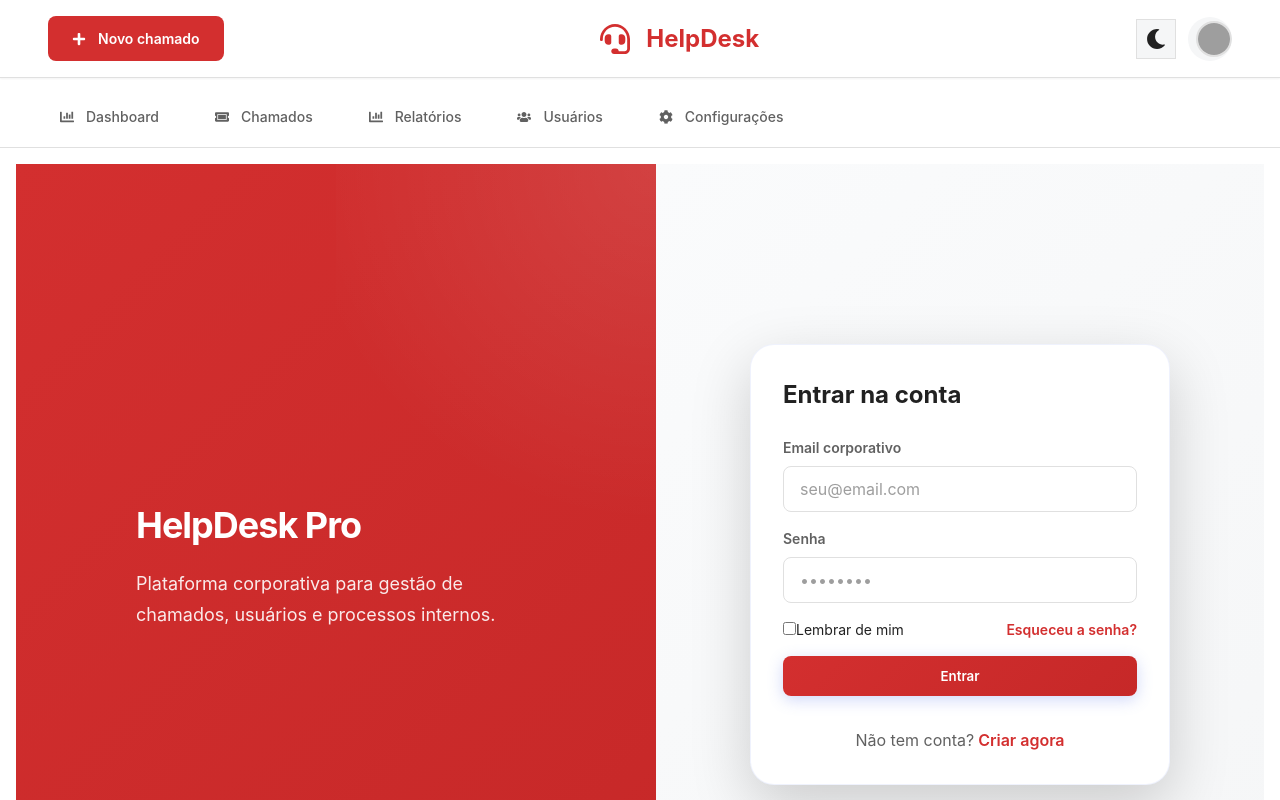
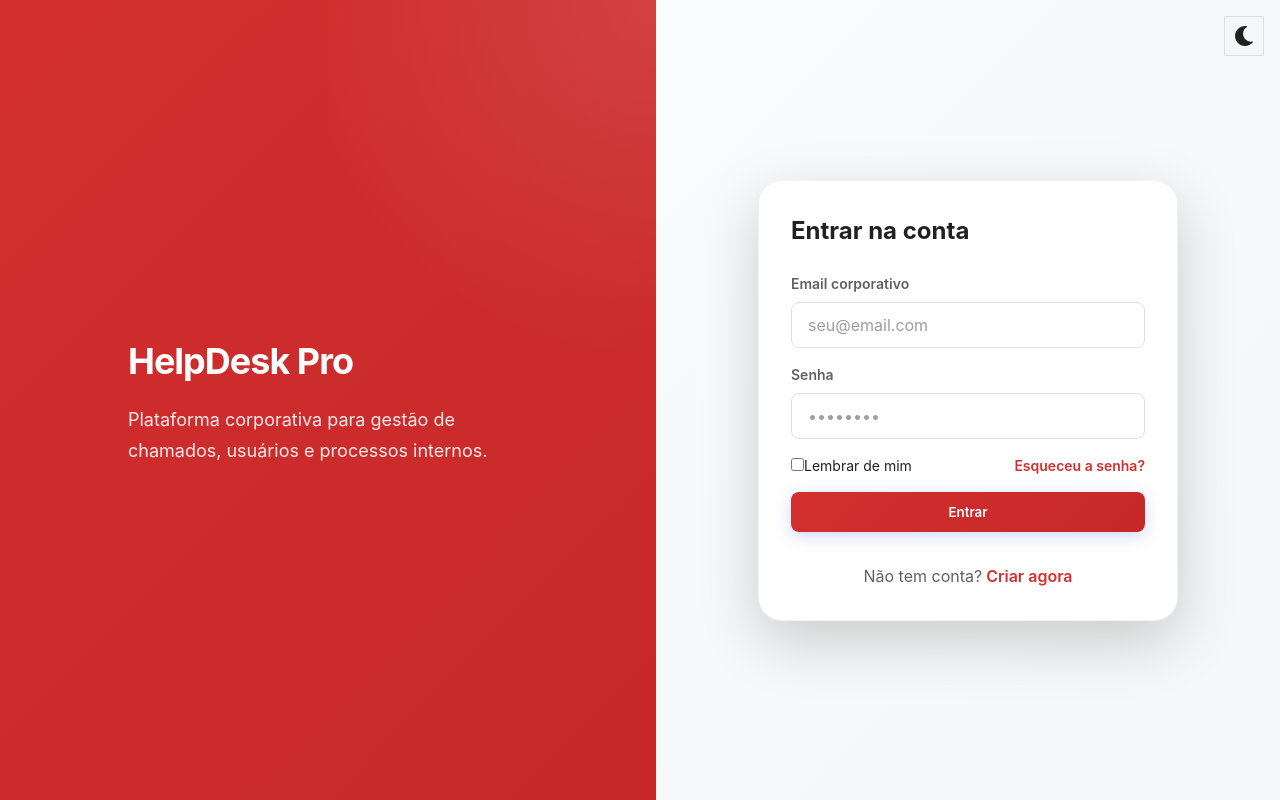
Before and after one commit to diegoflausino45/HelpDesk, a React (Vite) app: page /auth in a window 1280 px wide. Shown: the top 800 px of the page. Built offline with nearby package versions, Linux system fonts and the light colour scheme; grey boxes are pictures that could not be loaded.

Commit message:
Commit de Adicionar componente de alternância de tema e ajusta estilos de layout do auth

```diff
--- a/src/containers/auths/auth.jsx
+++ b/src/containers/auths/auth.jsx
@@ -1,5 +1,6 @@
 import { useState } from "react"
 import styles from "./auth.module.css"
+import ThemeToggle from "../../components/themeToggle/themeToggle"
 
  function Auth() {
   const [isLogin, setIsLogin] = useState(true)
@@ -11,6 +12,10 @@ import styles from "./auth.module.css"
 
   return (
     <div className={styles.container}>
+      <div className={styles.themeToggleWrapper}>
+        <ThemeToggle />
+      </div>
+
       {/* LADO ESQUERDO - Branding */}
       <div className={styles.left}>
         <div className={styles.brandContent}>
--- a/src/containers/auths/auth.module.css
+++ b/src/containers/auths/auth.module.css
@@ -1,7 +1,17 @@
 .container {
   display: flex;
-  min-height: 100vh;
+  height: 100vh;
+  width: 100%;
   font-family: var(--font-family);
+  overflow: hidden;
+  position: relative;
+}
+
+.themeToggleWrapper {
+  position: fixed;
+  top: var(--space-lg);
+  right: var(--space-lg);
+  z-index: 1000;
 }
 
 /* LADO ESQUERDO */
@@ -16,6 +26,7 @@
   padding: var(--space-3xl);
   position: relative;
   overflow: hidden;
+  height: 100%;
 }
 
 .left::before {
@@ -57,6 +68,8 @@
   justify-content: center;
   background: linear-gradient(135deg, var(--color-bg-light) 0%, var(--color-bg-secondary) 100%);
   padding: var(--space-2xl);
+  height: 100%;
+  overflow-y: auto;
 }
 
 .card {
--- a/src/routes/routes.jsx
+++ b/src/routes/routes.jsx
@@ -1,6 +1,6 @@
 import styles from "./routes.module.css"
 //Importação do react-router-dom
-import { BrowserRouter, Routes, Route } from "react-router-dom"
+import { BrowserRouter, Routes, Route, useLocation } from "react-router-dom"
 
 //Importações de Páginas
 import DashBoard from "../containers/dashboard/dashboard"
@@ -15,27 +15,38 @@ import NotFound from "../containers/notFound/notFound"
 import Header from "../components/header/header"
 import ScrollToTop from "../components/scrollToTop/scrolltoTop"
 
-//Definição de Rotas
-function RouterApp(){
-    return(
-        <BrowserRouter>
-        <ScrollToTop/>
-            <Header/>
-                <div className={styles.content}>
-                    <Routes>
-                        <Route path="/" element={<DashBoard/>} />
-                        <Route path="/chamados" element={<Chamados/>}/>
-                        <Route path="/relatorios" element={<Relatorios/>}/>
-                        <Route path="/usuarios" element={<Usuarios/>}/>
-                        <Route path="/configuracoes" element={<Configuracoes/>}/>
-                        <Route path="/perfil" element={<Perfil/>}/>
-                        <Route path="/auth" element={<Auth/>}/>
-                        <Route path="*" element={<NotFound/>}/>
-                    </Routes>
-                </div>
-        </BrowserRouter>
-    )
+//Componente interno para lógica de renderização
+function RouterContent() {
+  const location = useLocation()
+  const isAuthPage = location.pathname === "/auth"
+
+  return (
+    <>
+      <ScrollToTop />
+      {!isAuthPage && <Header />}
+      <div className={`${styles.content} ${isAuthPage ? styles.authContent : ""}`}>
+        <Routes>
+          <Route path="/" element={<DashBoard />} />
+          <Route path="/chamados" element={<Chamados />} />
+          <Route path="/relatorios" element={<Relatorios />} />
+          <Route path="/usuarios" element={<Usuarios />} />
+          <Route path="/configuracoes" element={<Configuracoes />} />
+          <Route path="/perfil" element={<Perfil />} />
+          <Route path="/auth" element={<Auth />} />
+          <Route path="*" element={<NotFound />} />
+        </Routes>
+      </div>
+    </>
+  )
 }
 
+//Definição de Rotas
+function RouterApp() {
+  return (
+    <BrowserRouter>
+      <RouterContent />
+    </BrowserRouter>
+  )
+}
 
 export default RouterApp
--- a/src/routes/routes.module.css
+++ b/src/routes/routes.module.css
@@ -1,5 +1,19 @@
-.content{
-    padding: var(--space-lg);
-    scrollbar-width: thin;
-    scrollbar-color: var(--color-primary) transparent;
+.content {
+  padding: var(--space-lg);
+  scrollbar-width: thin;
+  scrollbar-color: var(--color-primary) transparent;
+  display: flex;
+  flex-direction: column;
+  min-height: 100vh;
 }
+
+.content > div {
+  width: 100%;
+}
+
+/* Classe para página de auth - sem padding e altura 100vh */
+.authContent {
+  padding: 0 !important;
+  min-height: auto !important;
+  height: 100vh !important;
+}
--- a/src/styles/global.css
+++ b/src/styles/global.css
@@ -52,6 +52,9 @@ body {
   -webkit-font-smoothing: antialiased;
   -moz-osx-font-smoothing: grayscale;
   transition: background-color 0.3s ease, color 0.3s ease;
+  margin: 0;
+  padding: 0;
+  min-height: 100vh;
 }
 
 /* Aplicar tema ao documento completo */
```
